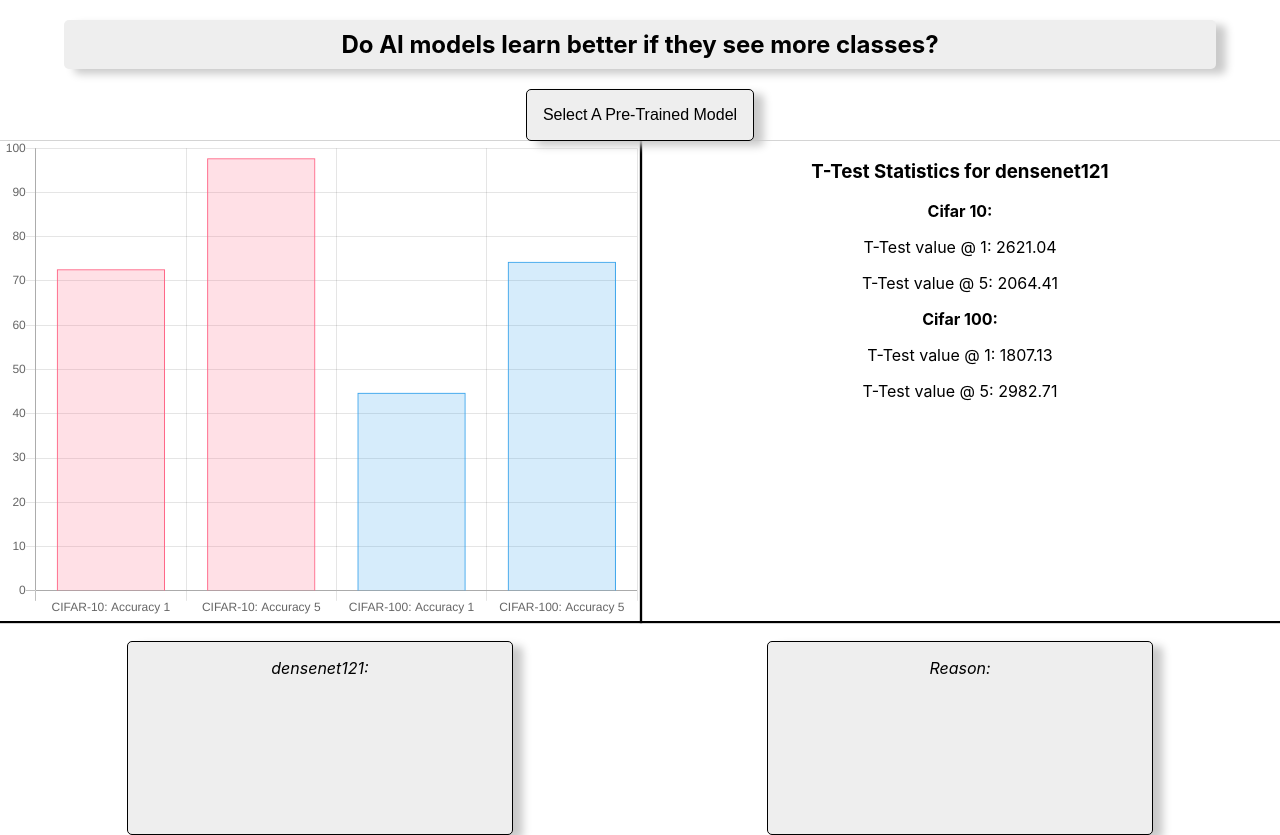
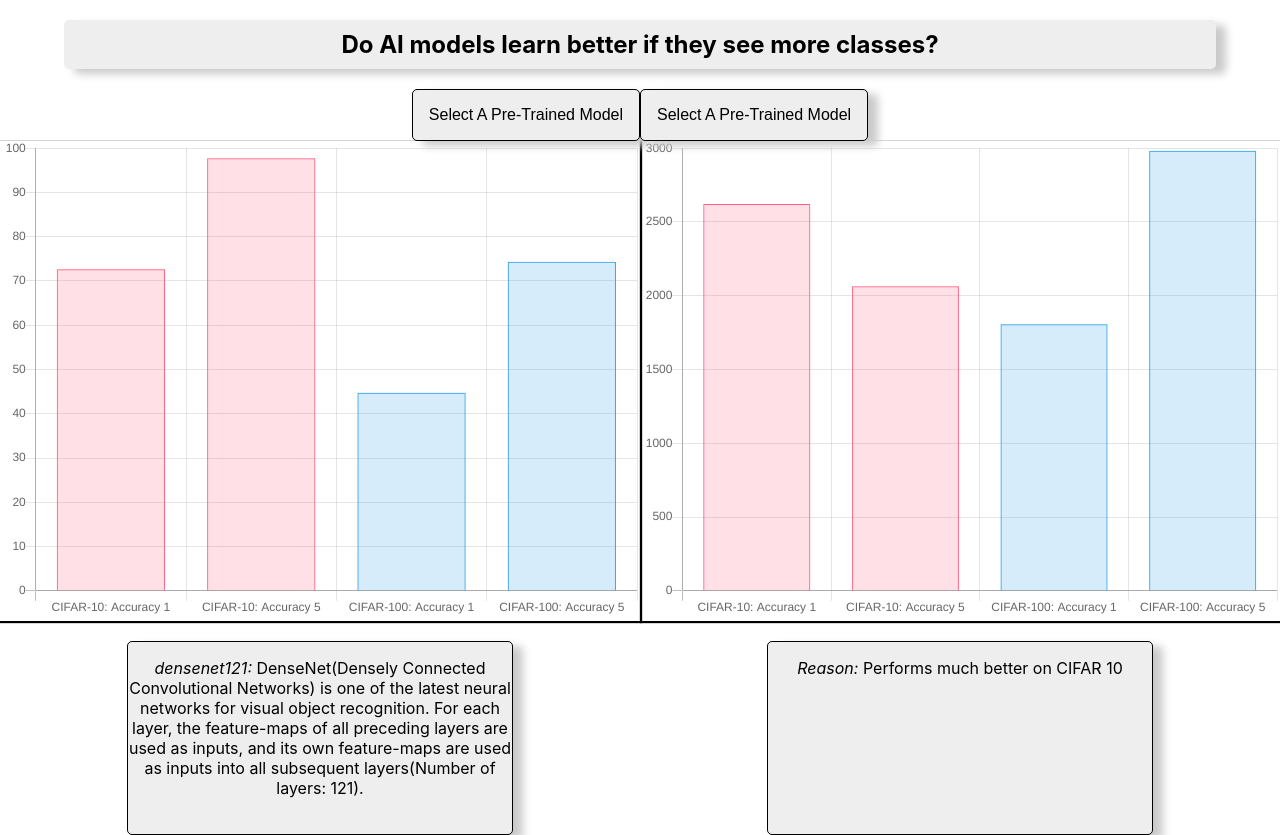
Before and after one commit to morawi/DoAI, a React (Create React App) app in the folder result-visualization/: page / in a window 1280 px wide. Built offline with nearby package versions, Linux system fonts and the light colour scheme.

Commit message:
Added in T-Test graphs
Also added capabilities for state of the art models.

Co-Authored-By: Charlie Christiansson <55799475+Rodeby@users.noreply.github.com>

```diff
--- a/result-visualization/public/index.html
+++ b/result-visualization/public/index.html
@@ -2,19 +2,16 @@
 <html lang="en">
   <head>
     <meta charset="utf-8" />
-    <link rel="icon" href="%PUBLIC_URL%/favicon.ico" />
     <meta name="viewport" content="width=device-width, initial-scale=1" />
     <meta name="theme-color" content="#000000" />
     <meta
       name="description"
       content="Web site created using create-react-app"
     />
-    <link rel="apple-touch-icon" href="%PUBLIC_URL%/logo192.png" />
     <!--
       manifest.json provides metadata used when your web app is installed on a
       user's mobile device or desktop. See https://developers.google.com/web/fundamentals/web-app-manifest/
     -->
-    <link rel="manifest" href="%PUBLIC_URL%/manifest.json" />
     <!--
       Notice the use of %PUBLIC_URL% in the tags above.
       It will be replaced with the URL of the `public` folder during the build.
@@ -24,7 +21,7 @@
       work correctly both with client-side routing and a non-root public URL.
       Learn how to configure a non-root public URL by running `npm run build`.
     -->
-    <title>React App</title>
+    <title>DoAI</title>
   </head>
   <body>
     <noscript>You need to enable JavaScript to run this app.</noscript>
--- a/result-visualization/src/graphs.js
+++ b/result-visualization/src/graphs.js
@@ -1,20 +1,40 @@
 import { Bar } from "react-chartjs-2";
 import {Component} from "react";
 
+
+
 var data = require('./results.json');
 var trained_models = [];
+var StateOfTheArtModels = [];
+
+
 for(var i in data.trained){
     trained_models.push(i);             //add names of trained models to list to display model names (doing this so its dynamic)
 }
+for(var i in data.soa){
+    StateOfTheArtModels.push(i);             //add names of trained models to list to display model names (doing this so its dynamic)
+}
 var results = [data.trained.densenet121.cifar10.accuracy[0],data.trained.densenet121.cifar10.accuracy[1],data.trained.densenet121.cifar100.accuracy[0], data.trained.densenet121.cifar100.accuracy[1]]; //first 2 elements for cifar10, 3rd and 4th for cifar 100
+var t_test_vals = [data.trained.densenet121.cifar10.t_test[0],data.trained.densenet121.cifar10.t_test[1],data.trained.densenet121.cifar100.t_test[0], data.trained.densenet121.cifar100.t_test[1]]; //first 2 elements for cifar10, 3rd and 4th for cifar 100
+//console.log(t_test_vals);
 var model_name = "densenet121";
 export default class GraphBox extends Component {
-    handleClick = (e) => {
-        console.log(e)
+    handleTrained = (e) => {
+        //console.log(e)
         model_name = e.target.innerText;
         window.data = data.trained[model_name];
         results = [window.data.cifar10.accuracy[0],window.data.cifar10.accuracy[1],window.data.cifar100.accuracy[0], window.data.cifar100.accuracy[1]]; //first 2 elements for cifar10, 3rd and 4th for cifar 100
-        console.log(results)
+        t_test_vals = [window.data.cifar10.t_test[0],window.data.cifar10.t_test[1],window.data.cifar100.t_test[0], window.data.cifar100.t_test[1]];
+        //console.log(results)
+        this.setState(results)
+    }
+    handleSOA = (e) => {
+        //console.log(e)
+        model_name = e.target.innerText;
+        window.data = data.soa[model_name];
+        results = [window.data.cifar10.accuracy[0],window.data.cifar10.accuracy[1],window.data.cifar100.accuracy[0], window.data.cifar100.accuracy[1]]; //first 2 elements for cifar10, 3rd and 4th for cifar 100
+        t_test_vals = [window.data.cifar10.t_test[0],window.data.cifar10.t_test[1],window.data.cifar100.t_test[0], window.data.cifar100.t_test[1]];
+        //console.log(results)
         this.setState(results)
     }
     render() { return (
@@ -22,9 +42,16 @@ export default class GraphBox extends Component {
             <div className="dropdown">
                 <button className="dropbtn">Select A Pre-Trained Model</button>
                 <div className="dropdown-content">
-                    {trained_models.map((model, i) => <button onClick={this.handleClick}>{model}</button>)}
+                    {trained_models.map((model, i) => <button onClick={this.handleTrained}>{model}</button>)}
                 </div>
             </div>
+            <div className="dropdown">
+                <button className="dropbtn">Select A Pre-Trained Model</button>
+                <div className="dropdown-content">
+                    {StateOfTheArtModels.map((model, i) => <button onClick={this.handleSOA}>{model}</button>)}
+                </div>
+            </div>
+            <div >
                 <div className='graph-container'>
                     <div className="graph">
                         <Bar
@@ -71,13 +98,43 @@ export default class GraphBox extends Component {
                         />
                         </div>
                         <div className="graph">
-                    <h3> T-Test Statistics for {model_name}</h3>
-                    <p><b>Cifar 10:</b></p>
-                    <p> T-Test value @ 1: {window.data.cifar10.t_test[0]}</p>
-                    <p> T-Test value @ 5: {window.data.cifar10.t_test[1]}</p>
-                    <p><b>Cifar 100:</b></p>
-                    <p> T-Test value @ 1: {window.data.cifar100.t_test[0]}</p>
-                    <p> T-Test value @ 5: {window.data.cifar100.t_test[1]}</p>
+                        <Bar
+                            data={{
+                                labels: ['CIFAR-10: Accuracy 1', 'CIFAR-10: Accuracy 5', 'CIFAR-100: Accuracy 1', 'CIFAR-100: Accuracy 5'],
+                                datasets: [{
+                                        label: window.data.name,
+                                        data: t_test_vals,
+                                        backgroundColor: [
+                                            'rgba(255, 99, 132, 0.2)',
+                                            'rgba(255, 99, 132, 0.2)',
+                                            'rgba(54, 162, 235, 0.2)',
+                                            'rgba(54, 162, 235, 0.2)'
+                                        ],
+                                        borderColor: [
+                                            'rgba(255, 99, 132, 1)',
+                                            'rgba(255, 99, 132, 1)',
+                                            'rgba(54, 162, 235, 1)',
+                                            'rgba(54, 162, 235, 1)'
+                                        ],
+                                        borderWidth: 1
+                                }]
+                            }}
+                            height={200}
+                            width={300}
+                            options={{ maintainAspectRatio: false,
+                            legend:
+                                {
+                                    display: false
+                                },
+                                scales: {
+                                    yAxes: [{
+                                        ticks: {
+                                            beginAtZero: true
+                                        }
+                                    }]
+                                }
+                            }}            //scalability
+                        />
                         </div>
                     </div>
                 <div className="details-container">
@@ -90,6 +147,7 @@ export default class GraphBox extends Component {
             </div>
         </div>
         </div>
+    </div>
     )
 }
 }
--- a/result-visualization/src/results.json
+++ b/result-visualization/src/results.json
@@ -21,8 +21,8 @@
           2982.71
         ]
       },
-        "details": "",
-        "reason": ""
+      "details": "DenseNet(Densely Connected Convolutional Networks) is one of the latest neural networks for visual object recognition. For each layer, the feature-maps of all preceding layers are used as inputs, and its own feature-maps are used as inputs into all subsequent layers(Number of layers: 121).",
+      "reason": "Performs much better on CIFAR 10"
     },
     "densenet161": {
       "cifar10": {
@@ -45,8 +45,8 @@
           2943.05
         ]
       },
-        "details": "",
-        "reason": ""
+      "details": "DenseNet(Densely Connected Convolutional Networks) is one of the latest neural networks for visual object recognition. For each layer, the feature-maps of all preceding layers are used as inputs, and its own feature-maps are used as inputs into all subsequent layers(Number of layers: 161).",
+      "reason": "Performs much better on CIFAR 10"
     },
     "densenet169": {
       "cifar10": {
@@ -69,8 +69,8 @@
           2815.93
         ]
       },
-        "details": "",
-        "reason": ""
+      "details": "DenseNet(Densely Connected Convolutional Networks) is one of the latest neural networks for visual object recognition. For each layer, the feature-maps of all preceding layers are used as inputs, and its own feature-maps are used as inputs into all subsequent layers(Number of layers: 169).",
+      "reason": "Performs much better on CIFAR 10"
     },
     "densenet201": {
       "cifar10": {
@@ -93,8 +93,8 @@
           2537.63
         ]
       },
-        "details": "",
-        "reason": ""
+      "details": "DenseNet(Densely Connected Convolutional Networks) is one of the latest neural networks for visual object recognition. For each layer, the feature-maps of all preceding layers are used as inputs, and its own feature-maps are used as inputs into all subsequent layers(Number of layers: 201).",
+      "reason": "Performs much better on CIFAR 10"
     },
     "resnet18": {
       "cifar10": {
@@ -117,7 +117,7 @@
           3772.63
         ]
       },
-        "details": "Resnet models are cool",
+      "details": "ResNet is a powerful backbone model that is used very frequently in many computer vision tasks. ResNet uses skip connection to add the output from an earlier layer to a later layer. This helps it mitigate the vanishing gradient problem.",
       "reason": "Performs better on CIFAR 10"
     },
     "resnet34": {
@@ -141,8 +141,56 @@
           3198.78
         ]
       },
-        "details": "Resnet models are cool",
-        "reason": "Performs much better on CIFAR 10"
+      "details": "ResNet is a powerful backbone model that is used very frequently in many computer vision tasks. ResNet uses skip connection to add the output from an earlier layer to a later layer. This helps it mitigate the vanishing gradient problem.",
+      "reason": "Performs better on CIFAR 10"
+    },
+    "squeezenet1_0": {
+      "cifar10": {
+        "accuracy": [
+          10.02,
+          49.22
+        ],
+        "t_test": [
+          "",
+          ""
+        ]
+      },
+      "cifar100": {
+        "accuracy": [
+          1.0,
+          4.96
+        ],
+        "t_test": [
+          "",
+          ""
+        ]
+      },
+      "details": "SqueezeNet v1.1 is a smaller neural network with fewer parameters that can more easily fit into computer memory and can more easily be transmitted over a computer network. A model compression technique called Deep Compression can be applied to SqueezeNet to further reduce the size of the parameter file from 5MB to 500KB.",
+      "reason": "This model was unable to beat chance level and resulted in a NaN value T-Statistic"
+    },
+    "squeezenet1_1": {
+      "cifar10": {
+        "accuracy": [
+          9.24,
+          49.4
+        ],
+        "t_test": [
+          "",
+          ""
+        ]
+      },
+      "cifar100": {
+        "accuracy": [
+          1.0,
+          4.53
+        ],
+        "t_test": [
+          "",
+          ""
+        ]
+      },
+      "details": "SqueezeNet v1.1 has 2.4x less computation than v1.0, without sacrificing accuracy.",
+      "reason": "This model was unable to beat chance level and resulted in a NaN value T-Statistic"
     },
     "vgg11": {
       "cifar10": {
@@ -151,8 +199,8 @@
           50.24
         ],
         "t_test": [
-            "NaN",
-            "NaN"
+          "",
+          ""
         ]
       },
       "cifar100": {
@@ -161,12 +209,12 @@
           5.22
         ],
         "t_test": [
-            "NaN",
-            "NaN"
+          "",
+          ""
         ]
       },
-        "details": "",
-        "reason": ""
+      "details": "VGG is a classical convolutional neural network architecture. The network utilises small 3x3 filters. Other components being pooling layers and a fully connected layer.",
+      "reason": "This model was unable to beat chance level and resulted in a NaN value T-Statistic. It did however perform better on CIFAR 10 compared to CIFAR 100"
     },
     "vgg11_bn": {
       "cifar10": {
@@ -189,8 +237,8 @@
           4202.78
         ]
       },
-        "details": "",
-        "reason": ""
+      "details": "VGG is a classical convolutional neural network architecture. The network utilises small 3x3 filters. Other components being pooling layers and a fully connected layer. This model implements batch normalization. ",
+      "reason": "Performs much better on CIFAR 10. Performs significantly better than regular vgg models and it uses batch normalization(BN). BN has a tendency to improve accuracy and speed up training, making it a favourite technique in deep learning. "
     },
     "vgg13": {
       "cifar10": {
@@ -199,8 +247,8 @@
           50.82
         ],
         "t_test": [
-            "NaN",
-            "NaN"
+          "",
+          ""
         ]
       },
       "cifar100": {
@@ -209,12 +257,12 @@
           5.0
         ],
         "t_test": [
-            "NaN",
-            "NaN"
+          "",
+          ""
         ]
       },
-        "details": "",
-        "reason": ""
+      "details": "VGG is a classical convolutional neural network architecture. The network utilises small 3x3 filters. Other components being pooling layers and a fully connected layer.",
+      "reason": "This model was unable to beat chance level and resulted in a NaN value T-Statistic. It did however perform better on CIFAR 10 compared to CIFAR 100"
     },
     "vgg13_bn": {
       "cifar10": {
@@ -237,8 +285,8 @@
           4261.85
         ]
       },
-        "details": "",
-        "reason": ""
+      "details": "VGG is a classical convolutional neural network architecture. The network utilises small 3x3 filters. Other components being pooling layers and a fully connected layer. This model implements batch normalization. ",
+      "reason": "Performs much better on CIFAR 10. Performs significantly better than regular vgg models and it uses batch normalization(BN). BN has a tendency to improve accuracy and speed up training, making it a favourite technique in deep learning. "
     },
     "vgg16": {
       "cifar10": {
@@ -247,8 +295,8 @@
           49.24
         ],
         "t_test": [
-            "NaN",
-            "NaN"
+          "",
+          ""
         ]
       },
       "cifar100": {
@@ -257,12 +305,12 @@
           5.38
         ],
         "t_test": [
-            "NaN",
-            "NaN"
+          "",
+          ""
         ]
       },
-        "details": "",
-        "reason": ""
+      "details": "VGG is a classical convolutional neural network architecture. The network utilises small 3x3 filters. Other components being pooling layers and a fully connected layer.",
+      "reason": "This model was unable to beat chance level and resulted in a NaN value T-Statistic. It did however perform better on CIFAR 10 compared to CIFAR 100"
     },
     "vgg16_bn": {
       "cifar10": {
@@ -277,18 +325,68 @@
       },
       "cifar100": {
         "accuracy": [
-            "NaN",
-            "NaN"
+          56.86,
+          83.4
         ],
         "t_test": [
-            "NaN",
-            "NaN"
+          2501.49,
+          4058.17
         ]
       },
-        "details": "",
-        "reason": ""
+      "details": "VGG is a classical convolutional neural network architecture. The network utilises small 3x3 filters. Other components being pooling layers and a fully connected layer. This model implements batch normalization. ",
+      "reason": "Performs much better on CIFAR 10. Performs significantly better than regular vgg models and it uses batch normalization(BN). BN has a tendency to improve accuracy and speed up training, making it a favourite technique in deep learning. "
     },
     "vgg19": {
+      "cifar10": {
+        "accuracy": [
+          10.48,
+          50.12
+        ],
+        "t_test": [
+          "",
+          ""
+        ]
+      },
+      "cifar100": {
+        "accuracy": [
+          1.06,
+          5.2
+        ],
+        "t_test": [
+          "",
+          ""
+        ]
+      },
+      "details": "VGG is a classical convolutional neural network architecture. The network utilises small 3x3 filters. Other components being pooling layers and a fully connected layer.",
+      "reason": "This model was unable to beat chance level and resulted in a NaN value T-Statistic. It did however perform better on CIFAR 10 compared to CIFAR 100"
+    },
+    "vgg19_bn": {
+      "cifar10": {
+        "accuracy": [
+          83.64,
+          99.16
+        ],
+        "t_test": [
+          3392.72,
+          2096.42
+        ]
+      },
+      "cifar100": {
+        "accuracy": [
+          34.66,
+          66.96
+        ],
+        "t_test": [
+          1587.02,
+          2536.13
+        ]
+      },
+      "details": "VGG is a classical convolutional neural network architecture. The network utilises small 3x3 filters. Other components being pooling layers and a fully connected layer. This model implements batch normalization. ",
+      "reason": "Performs much better on CIFAR 10. Performs significantly better than regular vgg models and it uses batch normalization(BN). BN has a tendency to improve accuracy and speed up training, making it a favourite technique in deep learning. "
+    }
+  },
+  "soa": {
+    "soa_example": {
       "cifar10": {
         "accuracy": [
           10.48,
@@ -309,9 +407,8 @@
           "NaN"
         ]
       },
-        "details": "",
+      "details": "This is not real. We havent testeda any state of the arts models yet ",
       "reason": ""
     }
-    },
-    "soa": null
   }
+}
```
Lines whose indentation alone changed are shown as unchanged.
